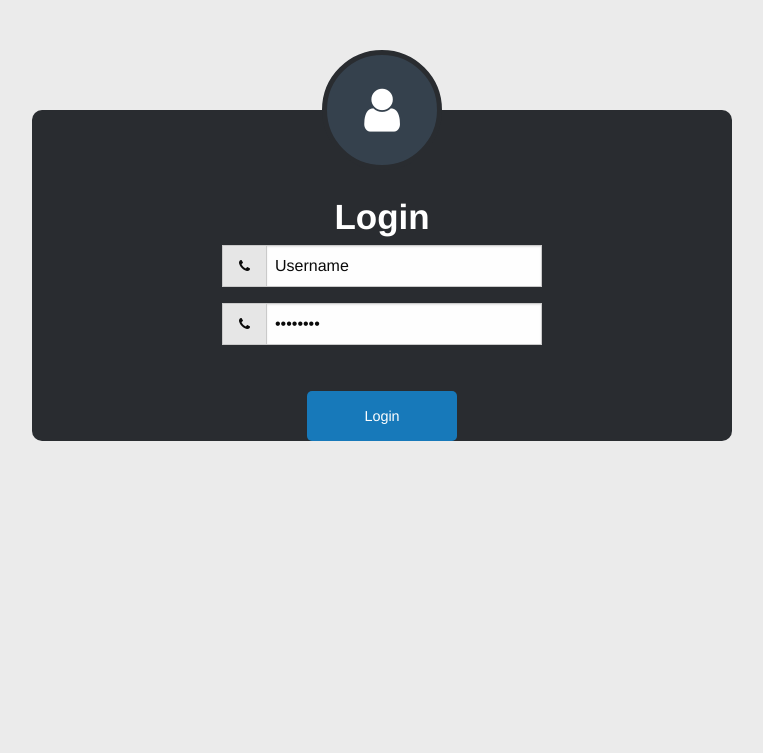
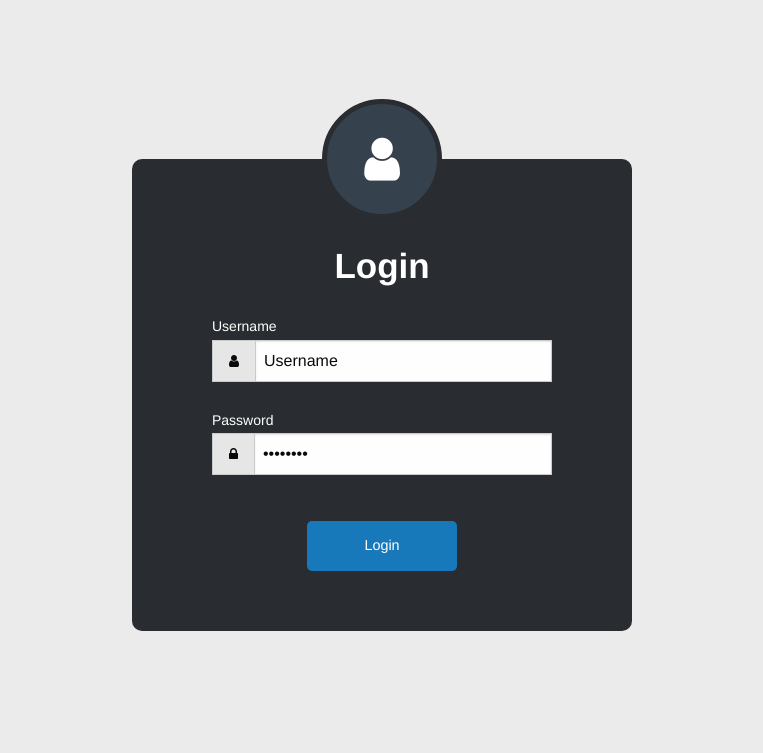
Before and after one commit to AjanthUthaya/First-Build, a PHP site: page /Login.html in a window 1280 px wide. Shown: the part 60-813 px from the top of the page, without its empty margins (258-1021 px from the left). Run offline with PHP 8.4, Linux system fonts and the light colour scheme; some libraries are stand-ins or nearby versions.

Commit message:
Done with Registration and Login

```diff
--- a/Login.html
+++ b/Login.html
@@ -81,24 +81,27 @@
             </div>
 
             <div class="Login-Content-Fields">
+              <div class="Content-Fields-Username">
+                <label class="Content-Fields-Label">Username</label>
 
-              <div class="Content-Fields-Username">
                 <div class="input-group">
                   <div class="input-group-label">
-                    <span class="fa fa-phone"></span>
+                    <span class="fa fa-user"></span>
                   </div>
 
-                  <input class="input-group-field Register-Username-Input" id="Register-Username" name="Username" type="text" placeholder="Enter your username" value="Username" minlength="6" maxlength="50" required>
+                  <input class="input-group-field Login-Username-Input" id="Login-Username" name="Username" type="text" placeholder="Enter your username" value="Username" minlength="6" maxlength="50" required>
                 </div>
               </div>
 
               <div class="Content-Fields-Password">
+                <label class="Content-Fields-Label">Password</label>
+
                 <div class="input-group">
                   <div class="input-group-label">
-                    <span class="fa fa-phone"></span>
+                    <span class="fa fa-lock"></span>
                   </div>
 
-                  <input class="input-group-field Register-Password-input" id="Register-Password" name="Password" type="password" placeholder="Enter your password" value="Password" minlength="6" maxlength="50" required>
+                  <input class="input-group-field Login-Password-input" id="Login-Password" name="Password" type="password" placeholder="Enter your password" value="Password" minlength="6" maxlength="50" required>
                 </div>
               </div>
 
@@ -166,6 +169,7 @@
     // INIT Foundation js
     $(document).foundation();
   </script>
+  <script src="js/Single/Login.js"></script>
 </body>
 
 </html>
--- a/css/appPages/appLogin.css
+++ b/css/appPages/appLogin.css
@@ -25,11 +25,17 @@ button {
   (Top-Right-Bottom-Left)
 *************************************************** */
 
+@media (min-height: 600px) {
+  #Content-Main {
+    align-items: center;
+  }
+}
+
 #Login-Main {
   position: relative;
   width: 70%;
-  min-width: 400px;
-  max-width: 700px;
+  min-width: 350px;
+  max-width: 500px;
   height: 100%;
   margin-top: 50px;
 }
@@ -67,6 +73,7 @@ button {
   padding-top: 60px;
   border-radius: 10px;
   background-color: #292c30;
+  padding-bottom: 20px;
 }
 
 .Login-Content-Title {
@@ -90,14 +97,29 @@ button {
   justify-content: center;
   align-items: center;
   flex-direction: column;
+  margin-top: 40px;
+}
+
+.Login-Content-Fields {
+  display: flex;
+  justify-content: center;
+  align-items: center;
+  flex-direction: column;
+  margin-top: 20px;
+}
+
+.Content-Fields-Label {
+  color: white;
 }
 
 .Content-Fields-Username, .Content-Fields-Password {
+  max-width: 350px;
   width: 100%;
-  max-width: 400px;
-  padding: 0 40px;
-  display: flex;
-  justify-content: center;
+  padding: 0 5px;
+}
+
+.Content-Fields-Password {
+  padding-top: 10px;
 }
 
 .Login-Submit {
--- a/css/appPartials/appGeneral.css
+++ b/css/appPartials/appGeneral.css
@@ -13,7 +13,7 @@
   }
 }
 
-@media screen and (max-width: 40em), screen and (max-height: 600px) {
+@media screen and (max-width: 644px), screen and (max-height: 600px) {
   #Desktop-View {
     display: none;
   }
--- a/data/Lecture.xml
+++ b/data/Lecture.xml
@@ -4,8 +4,8 @@
   <event
     id='11'
     type='Lecture'
-    start_date='31-01-2018 11:00'
-    end_date='31-01-2018 13:00'
+    start_date='06-02-2018 11:00'
+    end_date='06-02-2018 13:00'
     teacherid='1§2'
     title='Naturfag'
     sub='Energi'
--- a/data/Test.xml
+++ b/data/Test.xml
@@ -4,8 +4,8 @@
   <event
     id='21'
     type='Test'
-    start_date='31-01-2018 09:00'
-    end_date='31-01-2018 10:30'
+    start_date='06-02-2018 09:00'
+    end_date='06-02-2018 10:30'
     teacherid='1§2'
     title='Norsk tentamen'
     sub='Tentamen'
--- /dev/null
+++ b/js/Single/Login.js
@@ -0,0 +1,101 @@
+// Define form data variable
+var LoginFormData = new FormData();
+
+// Variable to hold request
+var request;
+
+// Bind to the submit event of our form
+$("#Login-Main").submit(function(event) {
+
+  // Prevent default posting of form - put here to work in case of errors
+  event.preventDefault();
+
+  // Abort any pending request
+  if (request) {
+    request.abort();
+  }
+
+
+  /* ---------- START: Declaring field values ---------- */
+
+  /*//Find fields and set(JSON Format)
+  var LoginFormData = {
+    Username: $('#Login-Username').val(),
+    Password: encodeURIComponent($('#Login-Password').val())
+  };*/
+
+  LoginFormData.append('Username', $('#Login-Username').val());
+  LoginFormData.append('Password', $('#Login-Password').val());
+
+  /* ---------- END: Declaring field values ---------- */
+
+
+
+  // ---------- START: Disabling input during form submit ---------- //
+
+  var $inputs = $(this).find("input, select, button, textarea");
+
+  // Let's disable the inputs for the duration of the Ajax request.
+  $inputs.prop("disabled", true);
+
+  // ---------- END: Disabling input during form submit ---------- //
+
+
+
+  // ---------- START: Form submit to Login_User.php ---------- //
+
+  // Fire off the request to php/Single/Login_User.php
+  request = $.ajax({
+    url: "php/Single/Login_User.php",
+    type: "post",
+    data: LoginFormData,
+    contentType: false, // The content type used when sending data to the server.
+    cache: false, // To unable request pages to be cached
+    processData: false, // To send DOMDocument or non processed data file it is set to false
+    success: function(data) {}
+  });
+
+  // Fired up on success
+  request.done(function(data) {
+
+    //Declaring response variables
+    var DB_Failed = "DB: Connection failed";
+    var Missing_Field_Data = "Missing_Field_Data";
+    var Login_Failed = "Login_Failed";
+    var Password_Get_Error = "Password_Get_Error";
+    var DB_GetData_Error = "DB_GetData_Error";
+    var Login_Success = "Login_Success";
+
+    if (data == DB_Failed) {
+      alert("DB: Connection failed");
+    } else if (data == Missing_Field_Data) {
+      alert("Please fill out both values");
+    } else if (data == Login_Failed) {
+      alert("Wrong password or username");
+    } else if (data == Password_Get_Error) {
+      alert("DB: Could not get password");
+    } else if (data == DB_GetData_Error) {
+      alert("DB: Could not get data");
+    } else if (data == Login_Success) {
+      window.location.href = "Home.html";
+    } else {
+      console.log(data);
+    }
+
+
+  })
+
+  // Fired up on failure
+  request.fail(function(xhr, textStatus, errorThrown) {
+    alert("Error: " + errorThrown);
+  })
+
+  // Fired up no matter if the result is a success or failure
+  request.always(function() {
+    // Reenable the inputs
+    $inputs.prop("disabled", false);
+  });
+
+  // ---------- END: Form submit to Login_User.php ---------- //
+
+});
--- /dev/null
+++ b/php/Single/Login_Auto.php
@@ -0,0 +1,5 @@
+<?php
+
+
+
+ ?>
--- /dev/null
+++ b/php/Single/Login_Validation.php
@@ -0,0 +1,5 @@
+<?php
+
+
+
+ ?>
```
Also changed, not shown: js/Single/Register.js (+10 -4 lines), php/Partials/DB.php (+7 -2 lines), php/Single/Login_User.php (+139 -0 lines), php/Single/Register_User.php (+9 -22 lines).
